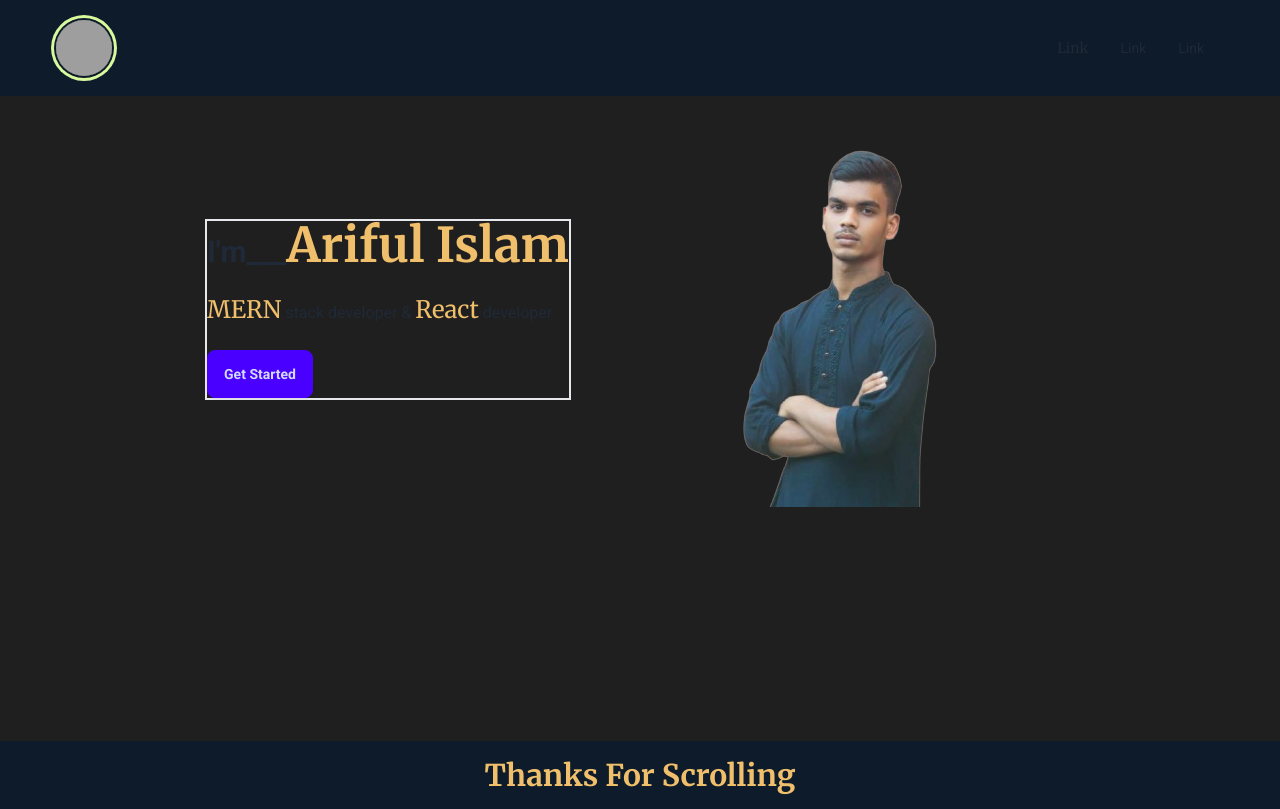
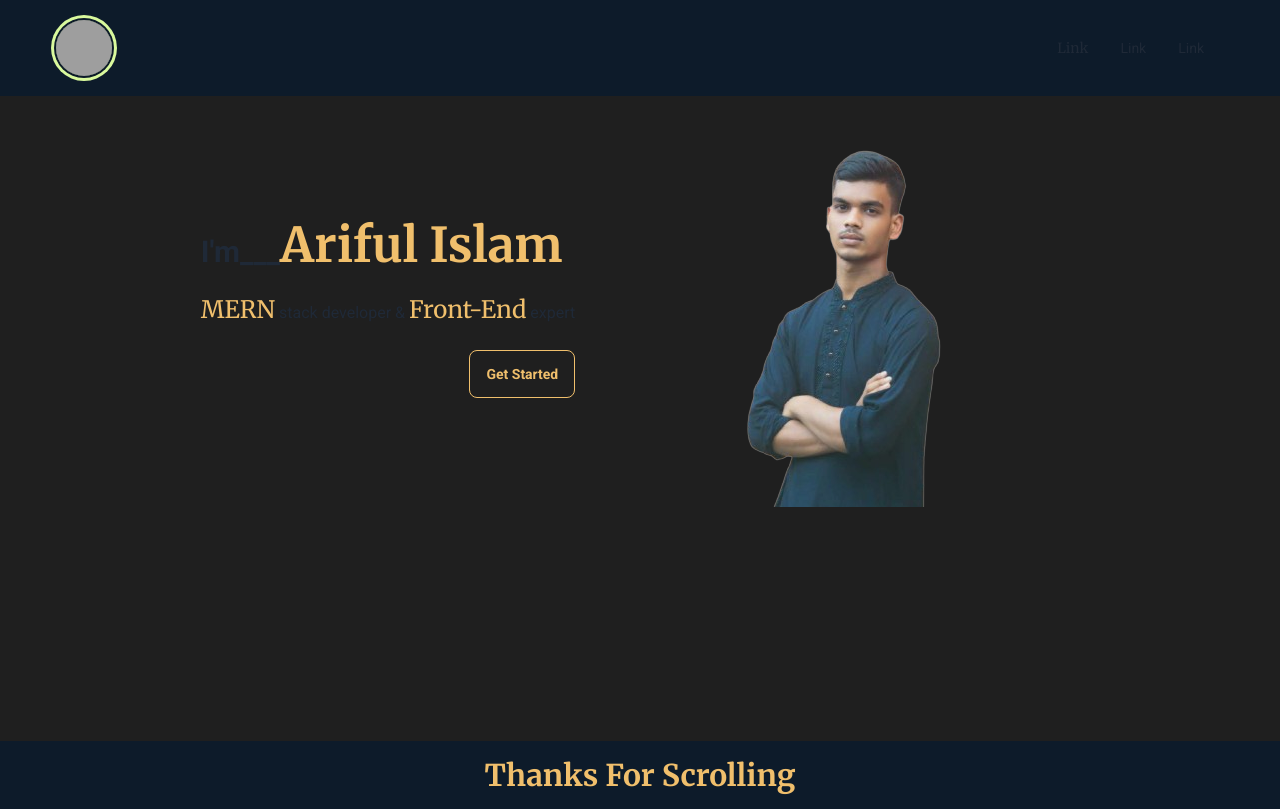
Before and after one commit to Arif-Islam21/developerPortfolio, a React (Vite) app: page / in a window 1280 px wide. Built offline with nearby package versions, Linux system fonts and the light colour scheme; grey boxes are pictures that could not be loaded.

Commit message:
hero done

```diff
--- a/src/Pages/Home/Hero/Hero.jsx
+++ b/src/Pages/Home/Hero/Hero.jsx
@@ -3,8 +3,8 @@ import img from "/portfolio.png";
 const Hero = () => {
   return (
     <div className=" bg-primary min-h-[80vh]">
-      <div className="hero-content gap-24  flex-col-reverse lg:flex-row">
-        <div className="max-w-sm border-2">
+      <div className="hero-content gap-24 flex-col-reverse lg:flex-row">
+        <div className="max-w-sm ">
           <h1 className="text-3xl font-bold">
             I'm___
             <span className="text-5xl font-merriWeather text-text-Color">
@@ -17,13 +17,17 @@ const Hero = () => {
             </span>{" "}
             stack developer &{" "}
             <span className="text-2xl font-merriWeather text-text-Color">
-              React
+              Front-End
             </span>{" "}
-            developer
+            expert
           </p>
-          <button className="btn btn-primary">Get Started</button>
+          <div className="justify-end flex">
+            <button className="btn btn-outline border-text-Color font-bold text-text-Color hover:bg-text-Color">
+              Get Started
+            </button>
+          </div>
         </div>
-        <img src={img} className="   rounded-lg" />
+        <img src={img} className=" rounded-lg" />
       </div>
     </div>
   );
```
